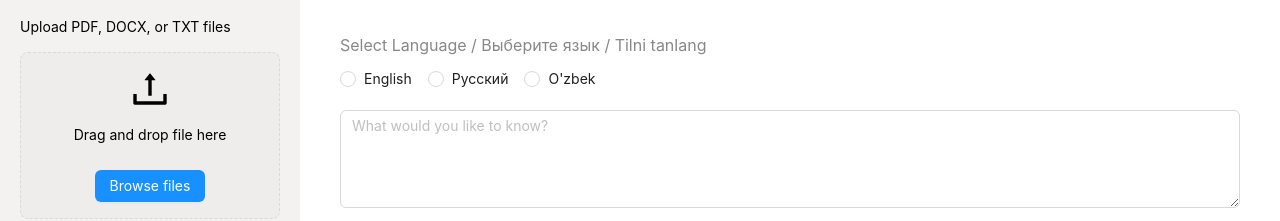
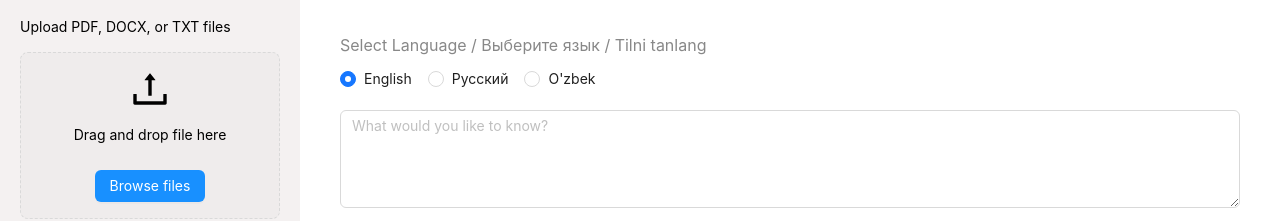
Before and after one commit to Gogi2016/ai-chat, a React (Create React App) app: page / in a window 1280 px wide. Shown: the part 161-382 px from the top of the page. Built offline with nearby package versions, Linux system fonts and the light colour scheme.

Commit message:
fixed Radio buttons

```diff
--- a/src/ChatWithPDF.js
+++ b/src/ChatWithPDF.js
@@ -9,6 +9,7 @@ const { TextArea } = Input;
 const ChatWithPDF = () => {
   const [uploadedFiles, setUploadedFiles] = useState([]);
   const [showMore, setShowMore] = useState(false);
+  const [language, setLanguage] = useState('english'); // State for managing selected language
 
   const toggleShowMore = () => {
     setShowMore(!showMore);
@@ -22,6 +23,10 @@ const ChatWithPDF = () => {
   };
 
   const visibleFiles = showMore ? uploadedFiles : uploadedFiles.slice(0, 3);
+
+  const handleLanguageChange = (e) => {
+    setLanguage(e.target.value); // Update state when a new language is selected
+  };
 
   return (
     <Layout className="chat-layout">
@@ -70,7 +75,8 @@ const ChatWithPDF = () => {
         <h1 className="chat-title">NASP Chatbot</h1>
         <p className="language-label">Select Language / Выберите язык / Tilni tanlang</p>
 
-        <Radio.Group>
+        {/* Radio buttons for language selection */}
+        <Radio.Group onChange={handleLanguageChange} value={language}>
           <Radio value="english">English</Radio>
           <Radio value="russian">Русский</Radio>
           <Radio value="uzbek">O'zbek</Radio>
```
